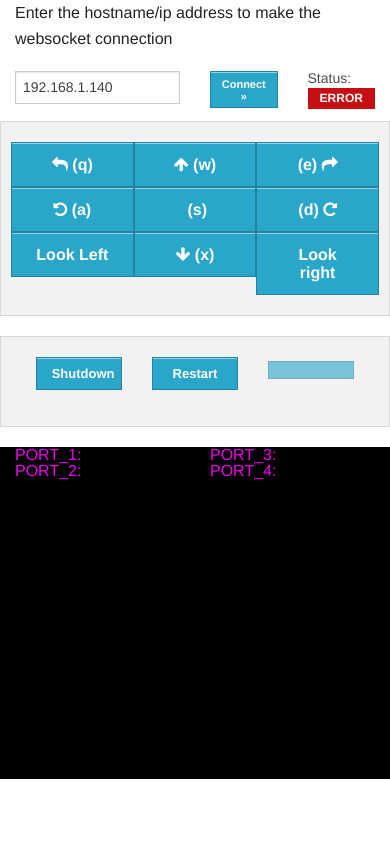
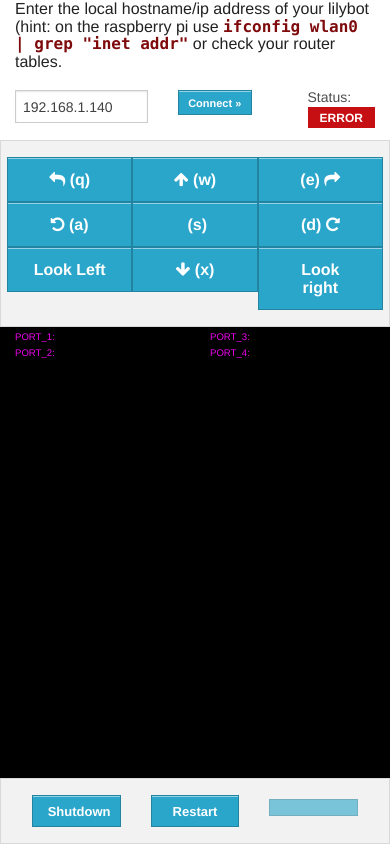
Before and after one commit to wilblack/lilybot, a plain HTML site: page jjbot/jjbot_webpage/index.html in a window 390 px wide. Drawn offline with Linux system fonts and the light colour scheme.

Commit message:
Made mobile UI refinements

```diff
--- a/jjbot/jjbot_webpage/css/styles.css
+++ b/jjbot/jjbot_webpage/css/styles.css
@@ -1,18 +1,32 @@
+p {
+    line-height:1.1;
+    font-size:.9;
+}
+
+.panel {
+    padding:1.0em;
+    margin-bottom:0px;
+}
 
 .button {
   width:100%;
 }
 
+.button.small{
+    margin:0;
+}
+
 #log-wrapper {
     background-color: #000000;
     color:#EE00EE;
+    height:100%;
 }
 
 #log {
-    height:300px;
     background-color: #000000;
     color:#00DD00;
     overflow:auto;
+    font-size:0.9em;
 }
 
 
--- a/jjbot/jjbot_webpage/index.html
+++ b/jjbot/jjbot_webpage/index.html
@@ -23,14 +23,14 @@
     <div class="row">
         <div class="large-6 columns">
             <div id="send" class="">
-              <p>  Enter the hostname/ip address to make the websocket connection </p>
+              <p>Enter the local hostname/ip address of your lilybot (hint: on the raspberry pi use <code> ifconfig wlan0 | grep "inet addr"</code> or check your router tables.</p>
               <div class="row">
 
-                <div class="large-6 small-6 columns">
+                <div class="large-6 small-5 columns">
                     <input type="text" id="hostname" value="192.168.1.140"/>
                 </div>
 
-                <div class="large-3 small-3 columns">
+                <div class="large-3 small-4 columns">
                     <button id="connect-btn" class="tiny" onclick="connectBtnCallback()">Connect &raquo;</button>
                 </div>
 
@@ -65,8 +65,24 @@
               <li><button class="button" onclick="lookRight();"><i class="fa"></i>Look right</button></li>
             </ul>
     </div><!--end #controls row -->
+</div> <!-- end primary -->
+<div id="secondary">
 
-    <div class="row panel">
+  <div id="log-wrapper">
+    <div id="sensor-values">
+          <div class="small-6 columns">
+            <div><small>PORT_1: <span class="PORT_1"></span></small></div>
+            <div><small>PORT_2: <span class="PORT_2"></span></small></div>
+          </div>
+          <div class="small-6 columns">
+            <div><small>PORT_3: <span class="PORT_3"></span></small></div>
+            <div><small>PORT_4: <span class="PORT_4"></span></small></div>
+          </div>
+    </div>
+    <div id="log" class="padded"></div> <!-- End .secondary -->
+  </div>
+
+  <div id="footer" class="row panel">
       <div class="large-4 small-4 columns">
         <button class="button small" onclick="shutdown();">Shutdown</button>
       </div>
@@ -78,22 +94,6 @@
       </div>
   </div>
   </div><!-- end #primary -->
-
-  <div id="secondary">
-    <div id="log-wrapper">
-      <div id="sensor-values">
-            <div class="small-6 columns">
-              <div>PORT_1: <span class="PORT_1"></span></div>
-              <div>PORT_2: <span class="PORT_2"></span></div>
-            </div>
-            <div class="small-6 columns">
-              <div>PORT_3: <span class="PORT_3"></span></div>
-              <div>PORT_4: <span class="PORT_4"></span></div>
-            </div>
-      </div>
-      <div id="log" class="padded"></div> <!-- End .secondary -->
-    </div>
-  </div>
 
 </div><!-- end content -->
 
@@ -143,6 +143,10 @@
 
   <script>
     $(document).foundation();
+
+    $(document).ready(function(){
+        resize();
+    });
   </script>
 </body>
 </html>
--- a/jjbot/jjbot_webpage/js/main.js
+++ b/jjbot/jjbot_webpage/js/main.js
@@ -245,3 +245,17 @@ function arrows() {
        }
     }
 }
+
+
+function resize(){
+    var H = $(window).height();
+    var primaryH = $("#primary").height();
+    var footerH = $("#footer").height();
+    var secondaryH = H - primaryH - footerH;
+
+    console.log("window height "+H);
+    console.log("primary height "+primaryH);
+    console.log("secondary height "+secondaryH);
+
+    $("#secondary").height(secondaryH);
+}
```
Lines whose indentation alone changed are shown as unchanged.
